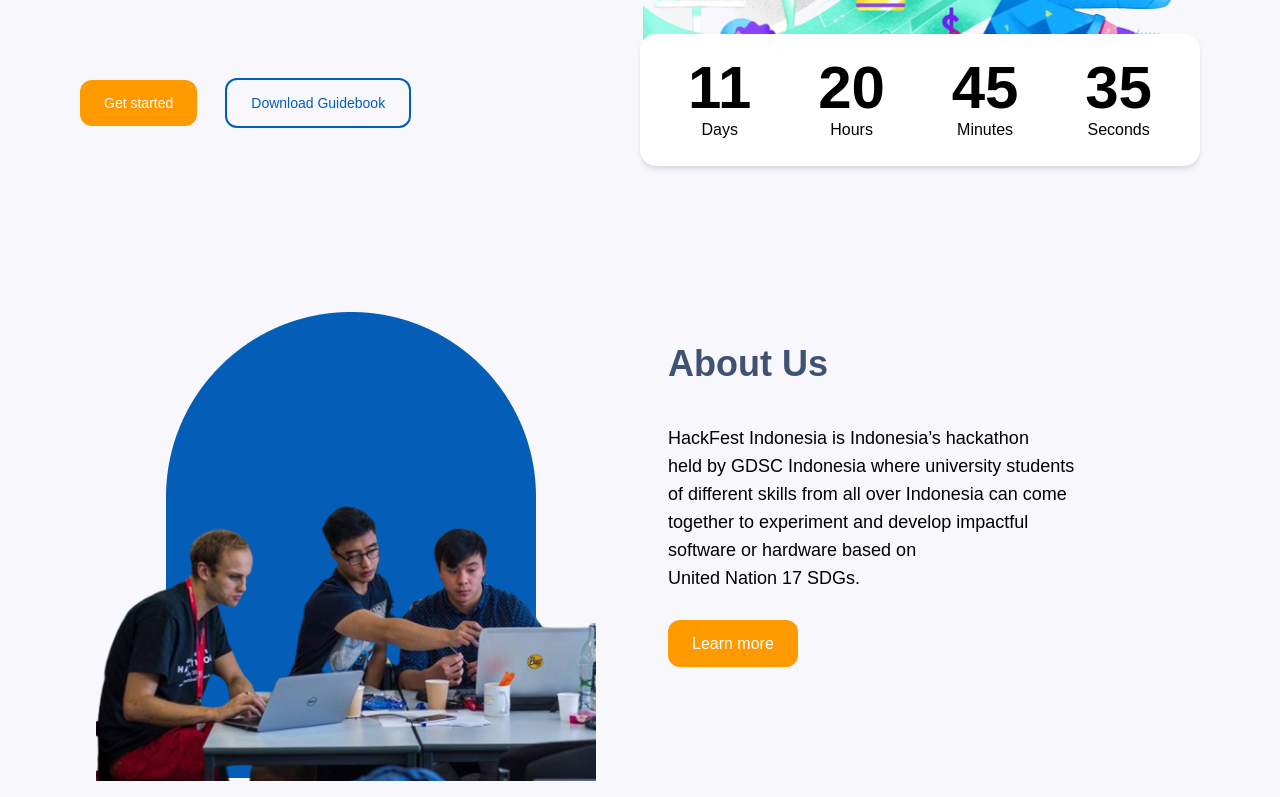
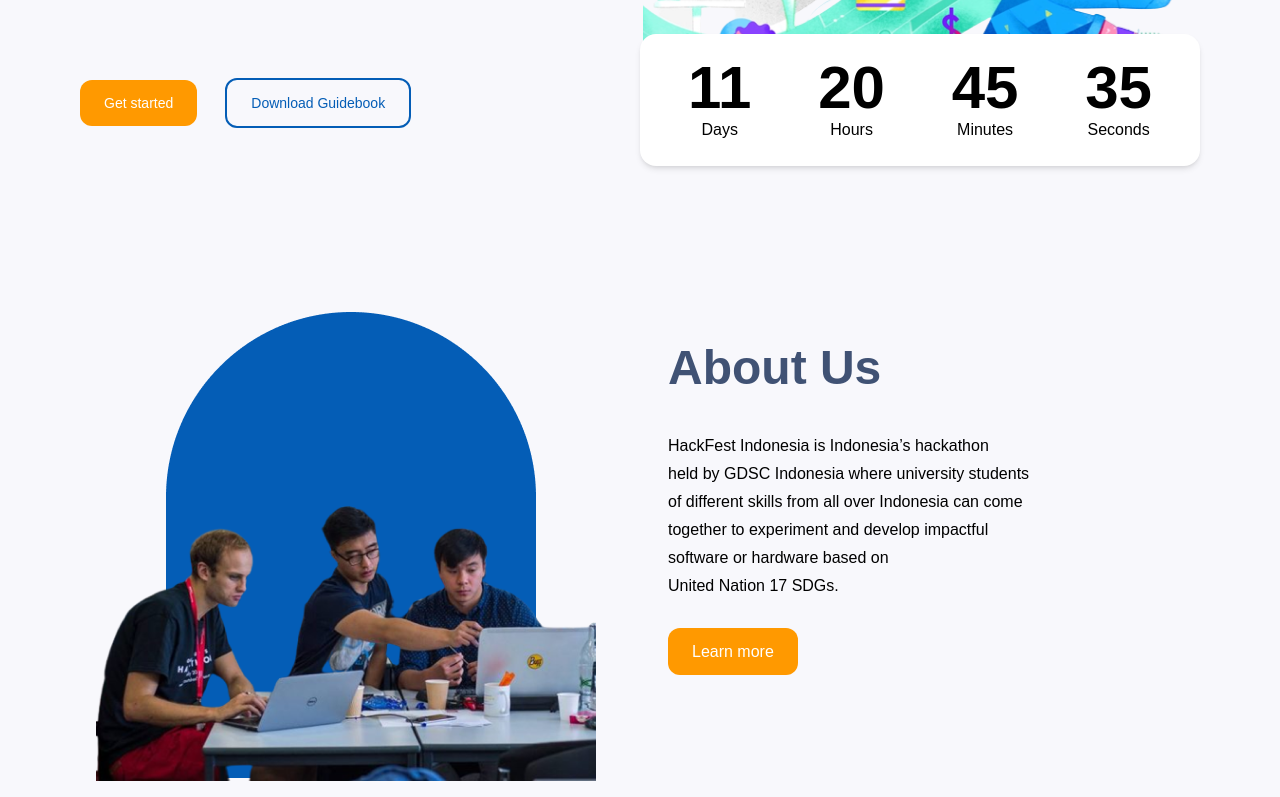
Before and after one commit to dikamuharman/hackathon-landing, a Next.js app: page / in a window 1280 px wide. Shown: the part 465-1262 px from the top of the page. Built offline with nearby package versions, Linux system fonts and the light colour scheme; a web font is replaced by a local one.

Commit message:
change font size when large screen

```diff
--- a/components/Section/AboutSection.tsx
+++ b/components/Section/AboutSection.tsx
@@ -14,10 +14,10 @@ const AboutSection = () => {
         <Image src={AboutImage} alt="About image" />
       </div>
       <div className="mt-8 text-center lg:w-1/2 lg:text-left">
-        <h2 className="mb-7 text-3xl font-bold text-textPrimary lg:mb-10 lg:text-4xl">
+        <h2 className="mb-7 text-3xl font-bold text-textPrimary lg:mb-10 lg:text-5xl">
           About Us
         </h2>
-        <p className="mb-7 text-sm leading-6 lg:mb-10 lg:text-lg lg:leading-7">
+        <p className="mb-7 text-sm leading-6 lg:mb-10 lg:text-base lg:leading-7">
           HackFest Indonesia is Indonesia’s hackathon <br />
           held by GDSC Indonesia where university students <br />
           of different skills from all over Indonesia can come <br />
```
